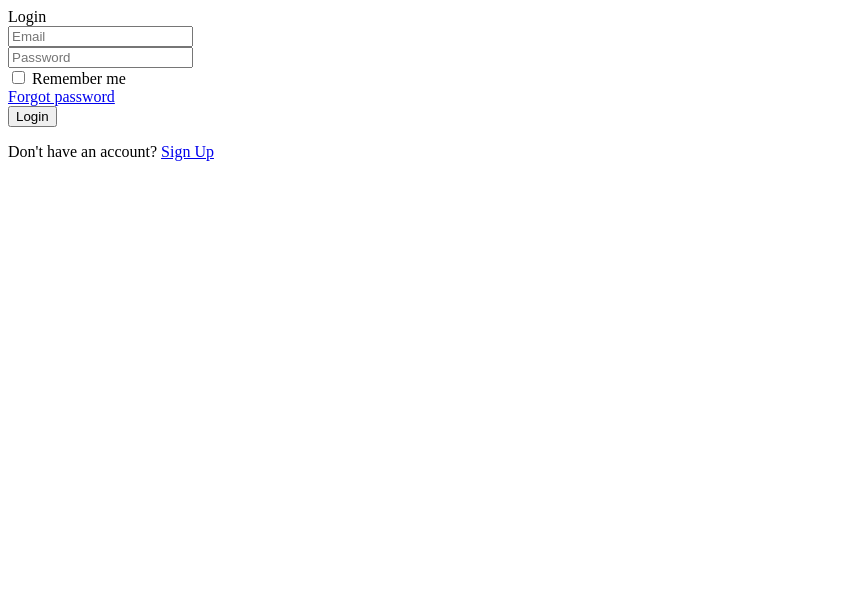
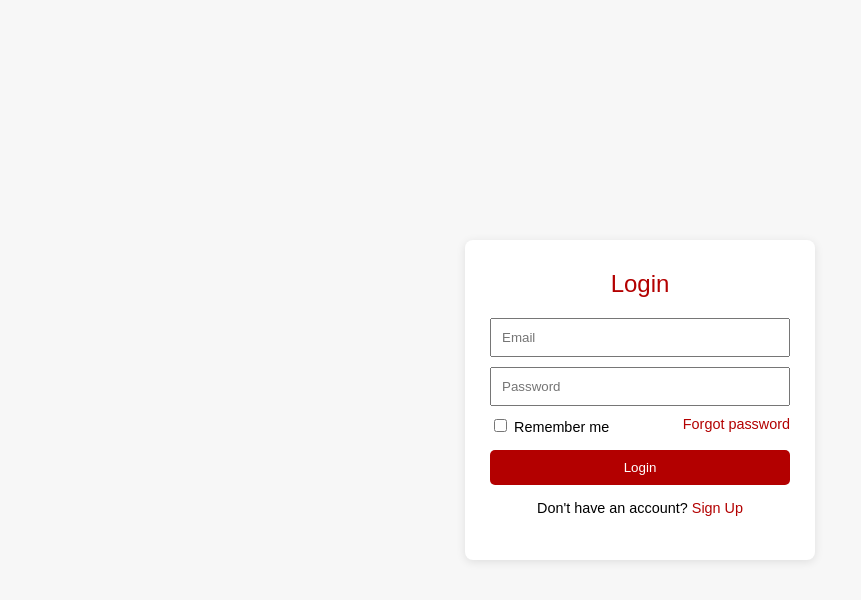
Before and after one commit to NickGTollinger/AI_Fast_Food_Service_Agent, a website: page public/index.html in a window 1280 px wide. Shown: the whole page, without its empty margins (0-861 px from the left). Drawn offline with Linux system fonts and the light colour scheme.

Commit message:
Quick re-push to integrate Kian's stylized login and sign-up pages

```diff
--- a/public/index.html
+++ b/public/index.html
@@ -3,10 +3,85 @@
 <head>
   <meta charset="UTF-8" />
   <meta name="viewport" content="width=device-width, initial-scale=1.0"/>
-  <link rel="stylesheet" href="style.css">
   <title>Login | Ludiflex</title>
   <style>
-    .error-message { color: red; text-align: center; margin-top: 10px; }
+    body {
+      font-family: Arial, sans-serif;
+      background-color: #f7f7f7;
+      display: flex;
+      align-items: center;
+      justify-content: center;
+      height: 100vh;
+      margin: 0;
+    }
+
+    .login-box {
+      background: #fff;
+      padding: 30px 25px;
+      border-radius: 8px;
+      box-shadow: 0 2px 10px rgba(0,0,0,0.1);
+      width: 300px;
+      text-align: center;
+    }
+
+    .login-header header {
+      font-size: 1.5em;
+      margin-bottom: 20px;
+      color: #b30000;
+    }
+
+    .input-box {
+      margin: 10px 0;
+    }
+
+    .input-field {
+      width: 100%;
+      padding: 10px;
+      box-sizing: border-box;
+    }
+
+    .forgot {
+      display: flex;
+      justify-content: space-between;
+      font-size: 0.9em;
+      margin: 10px 0;
+    }
+
+    .forgot a {
+      text-decoration: none;
+      color: #b30000;
+    }
+
+    .input-submit {
+      margin-top: 15px;
+    }
+
+    .submit-btn {
+      width: 100%;
+      padding: 10px;
+      background-color: #b30000;
+      color: white;
+      border: none;
+      border-radius: 5px;
+      cursor: pointer;
+    }
+
+    .sign-up-link {
+      margin-top: 15px;
+      font-size: 0.9em;
+    }
+
+    .sign-up-link a {
+      text-decoration: none;
+      color: #b30000;
+    }
+
+    .error-message {
+      color: red;
+      text-align: center;
+      margin-top: 10px;
+      font-size: 0.9em;
+    }
   </style>
 </head>
 <body>
@@ -41,6 +116,7 @@
       <div id="login-error" class="error-message"></div>
     </form>
   </div>
+
   <script>
     document.getElementById("login-form").addEventListener("submit", function (e) {
       e.preventDefault();
```
Also changed, not shown: public/signup.html (+65 -2 lines).
